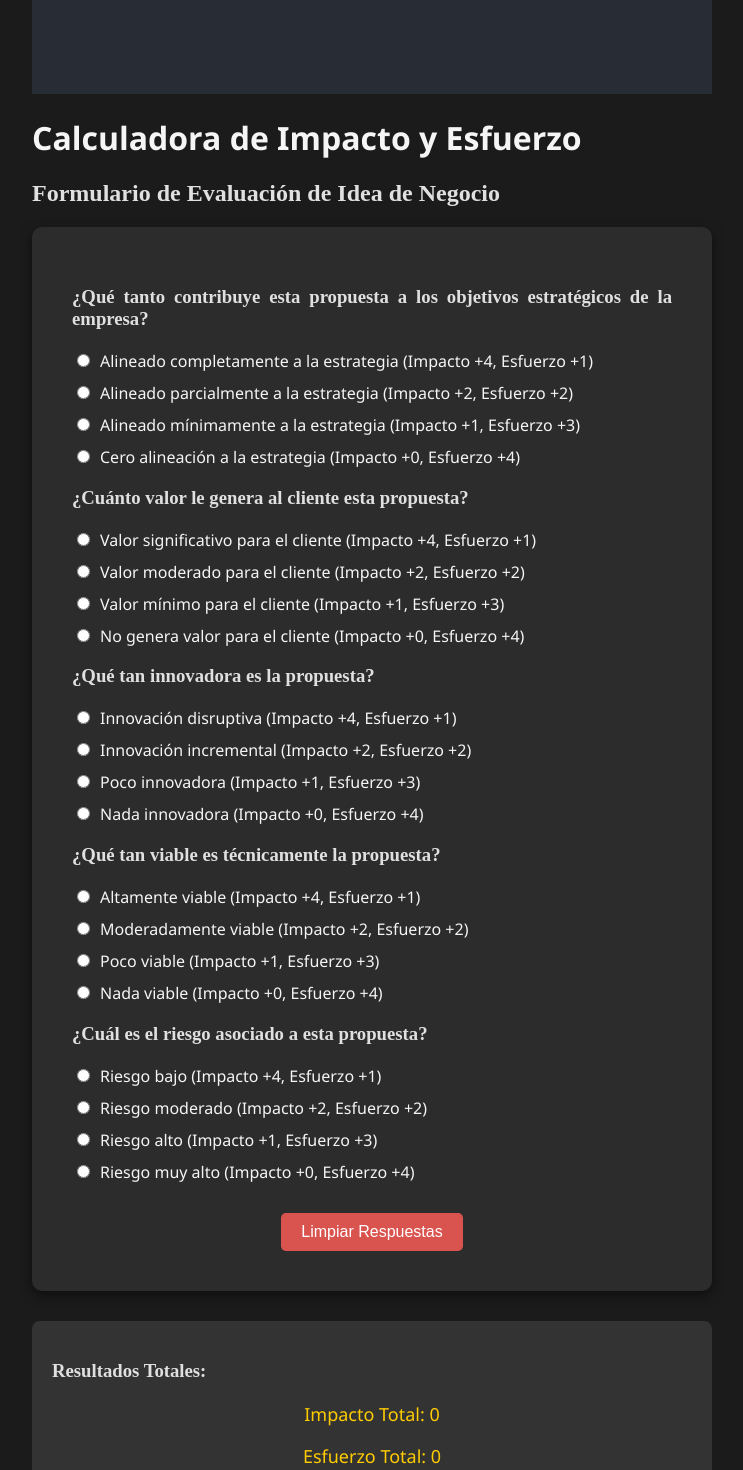
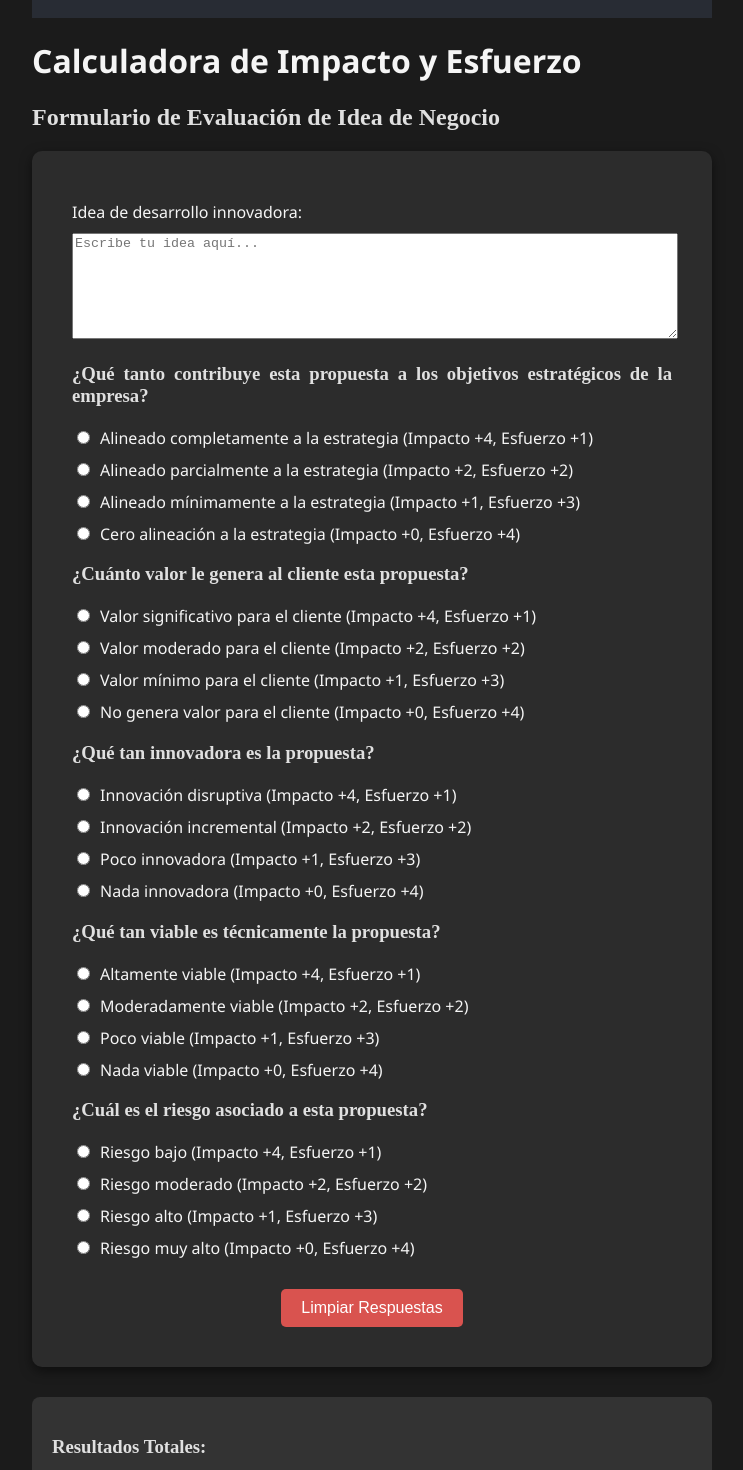
Before and after one commit to CarlosBD1988/matriz-impacto-app, a React (Create React App) app: page / in a window 1280 px wide. Shown: the top 1470 px of the page, without its empty margins (268-1011 px from the left). Built offline with nearby package versions, Linux system fonts and the light colour scheme.

Commit message:
add calculo para porcentajes de imapcto y esfuerzo contra el total posible.

```diff
--- a/src/Formulario.css
+++ b/src/Formulario.css
@@ -86,3 +86,9 @@ body {
   button:hover {
     background-color: #c9302c; /* Color más oscuro al pasar el mouse */
   }
+
+  .textarea-idea {
+    width: 100%; /* O el ancho que desees, como '500px' */
+    height: 100px; /* Ajusta la altura según lo necesites */
+    resize: vertical; /* Permite al usuario cambiar el tamaño verticalmente */
+  }
--- a/src/Formulario.js
+++ b/src/Formulario.js
@@ -65,6 +65,11 @@ function Formulario() {
   const [impactoTotal, setImpactoTotal] = useState(0);
   const [esfuerzoTotal, setEsfuerzoTotal] = useState(0);
 
+  // Estado para la idea de desarrollo innovadora
+  // Función que se ejecuta cuando el usuario selecciona una opción
+  const [idea, setIdea] = useState('');
+
+
   // Función que se ejecuta cuando el usuario selecciona una opción
   const handleSelect = (preguntaId, opcionSeleccionada) => {
     const seleccionAnterior = selecciones[preguntaId];
@@ -86,11 +91,33 @@ function Formulario() {
     setEsfuerzoTotal((prev) => prev + opcionSeleccionada.esfuerzo);
   };
 
+  const calcularMaximos = () => {
+    // Función para limpiar las respuestas
+        let maxImpacto = 0;
+        let maxEsfuerzo = 0;
+        preguntas.forEach(pregunta => {
+          const maxOpcion = Math.max(...pregunta.opciones.map(opcion => opcion.impacto));
+          const maxEsfuerzoOpcion = Math.max(...pregunta.opciones.map(opcion => opcion.esfuerzo));
+          maxImpacto += maxOpcion;
+          maxEsfuerzo += maxEsfuerzoOpcion;
+        });
+        return { maxImpacto, maxEsfuerzo };
+      };
+      const { maxImpacto, maxEsfuerzo } = calcularMaximos();
+      const porcentajeImpacto = ((impactoTotal / maxImpacto) * 100).toFixed(2);
+      const porcentajeEsfuerzo = ((esfuerzoTotal / maxEsfuerzo) * 100).toFixed(2);
+
+
+
+
+
+
 // Función para limpiar las respuestas
 const handleReset = () => {
     setSelecciones({});
     setImpactoTotal(0);
     setEsfuerzoTotal(0);
+    setIdea(''); // Limpiar la idea también
   };
 
 
@@ -98,6 +125,20 @@ const handleReset = () => {
     <div>
       <h2>Formulario de Evaluación de Idea de Negocio</h2>
       <form>
+
+        {/* Campo de texto para la idea de desarrollo innovadora */}
+       <div>
+          <label htmlFor="idea">Idea de desarrollo innovadora:</label>
+          <textarea
+            id="idea"
+            className="textarea-idea"
+            value={idea}
+            onChange={(e) => setIdea(e.target.value)}
+            placeholder="Escribe tu idea aquí..."
+          />
+        </div>
+
+
       {/* Mapeamos sobre el arreglo de preguntas para renderizarlas */}
       {preguntas.map((pregunta) => (
         <div key={pregunta.id}>
@@ -118,6 +159,7 @@ const handleReset = () => {
         </div>
       ))}
 
+
         {/* Botón para limpiar las respuestas */}
         <button type="button" onClick={handleReset}>Limpiar Respuestas</button>
 
@@ -125,8 +167,8 @@ const handleReset = () => {
       {/* Mostrar resultados */}
       <div className="resultados">
         <h3>Resultados Totales:</h3>
-        <p>Impacto Total: {impactoTotal}</p>
-        <p>Esfuerzo Total: {esfuerzoTotal}</p>
+        <p>Impacto Total: {impactoTotal} ({porcentajeImpacto}%)</p>
+        <p>Esfuerzo Total: {esfuerzoTotal} ({porcentajeEsfuerzo}%)</p>
       </div>
     </div>
   );
```
